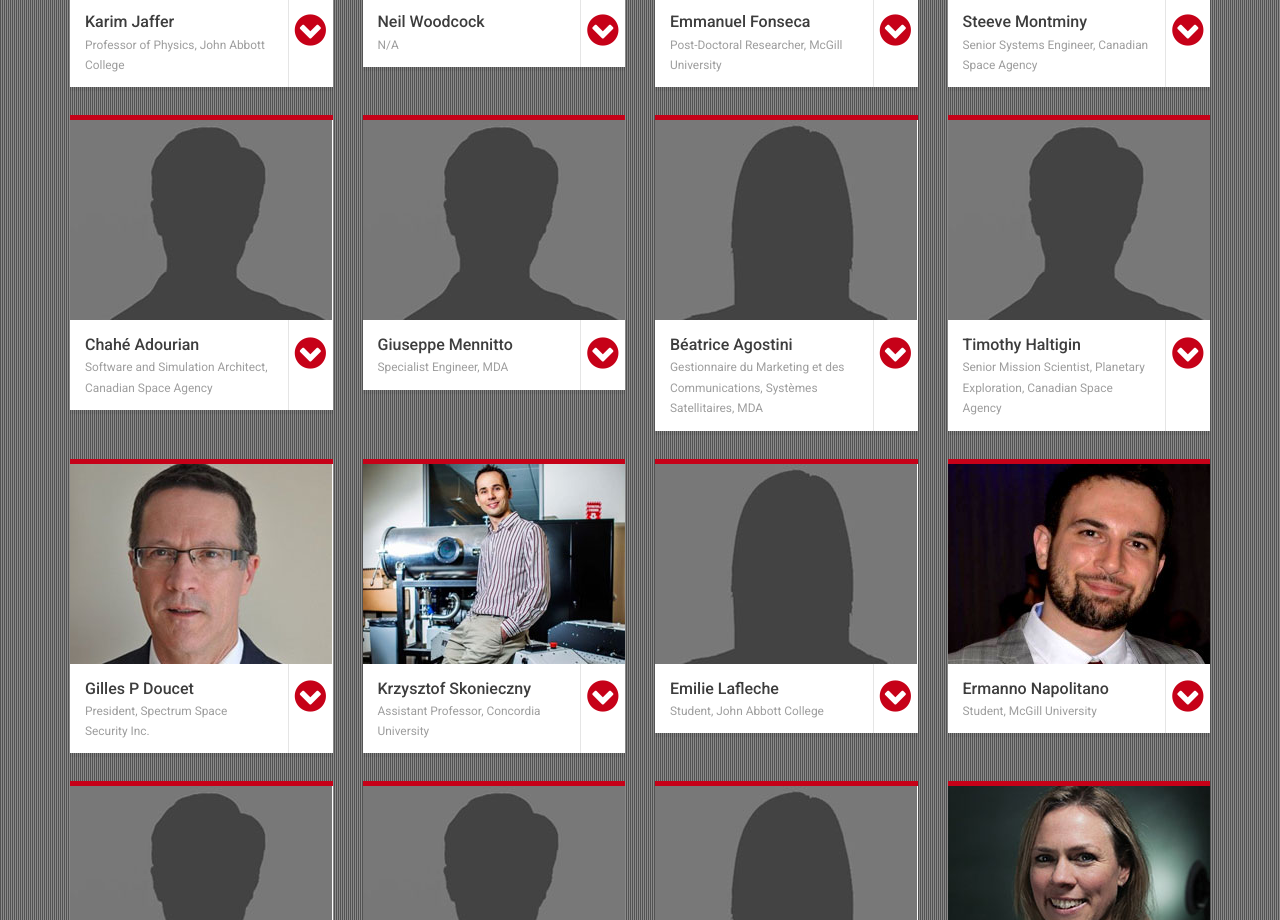
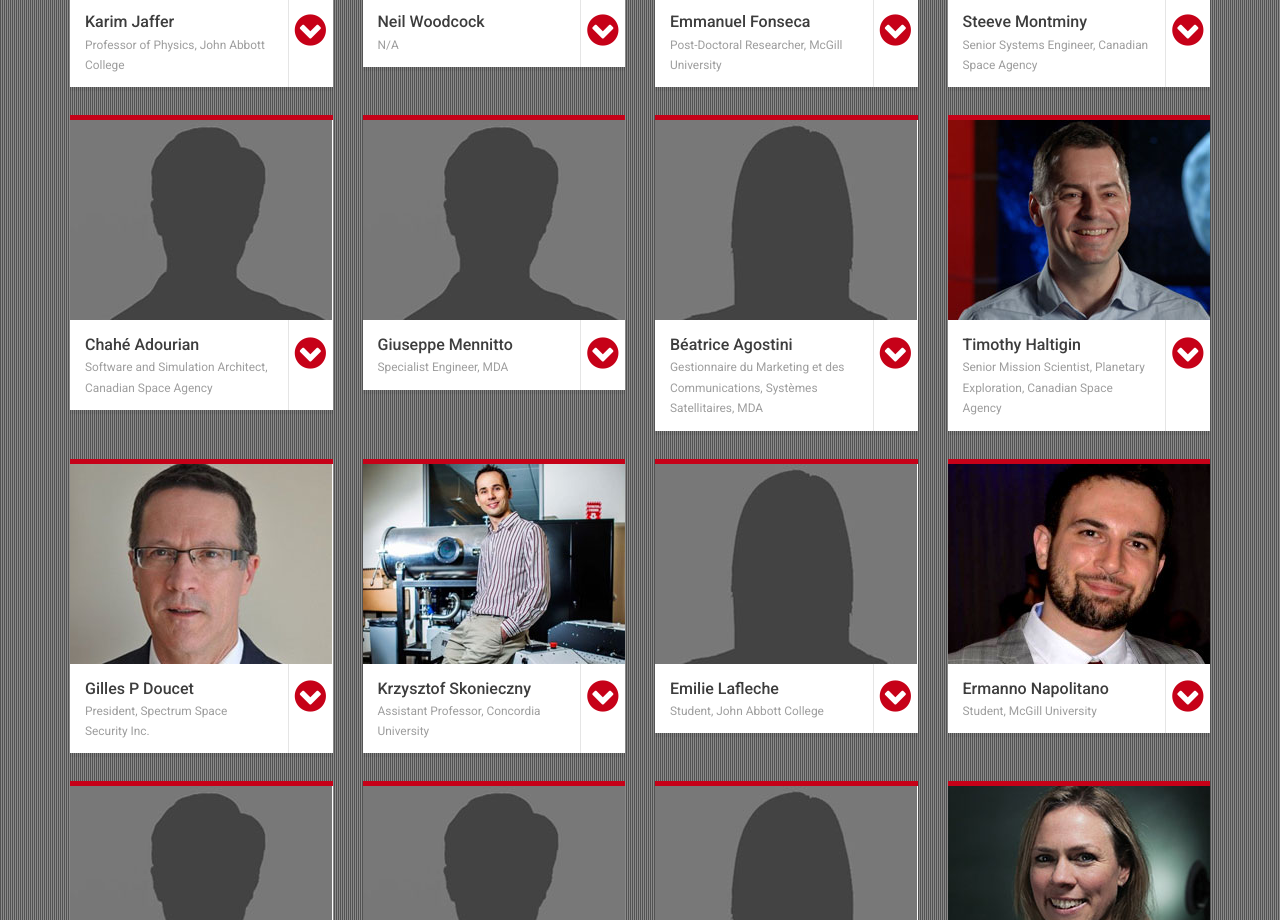
Before and after one commit to mcgillspace/mss-website, a website: page speakers.html in a window 1280 px wide. Shown: the part 1814-2734 px from the top of the page. Drawn offline with nearby package versions, Linux system fonts and the light colour scheme; some packages are replaced by stand-ins of ours; files whose address does not match are found by name.

Commit message:
added tim haltigin's picture

```diff
--- a/speakers.html
+++ b/speakers.html
@@ -941,7 +941,7 @@
                     <div class="col-md-3 col-sm-6 col-xs-6">
                         <div class="section no-padding">
                             <figure>
-                                <img src="img/speakers/blank_m.jpg" alt="Timothy Haltigin" class="img-responsive"/>
+                                <img src="img/speakers/timothy-haltigin.jpg" alt="Timothy Haltigin" class="img-responsive"/>
                             </figure>
                             <div class="speaker clearfix">
                                 <div class="col-md-10 col-sm-12 col-xs-12">
```
Also changed, not shown: img/speakers/timothy-haltigin.jpg (added).
